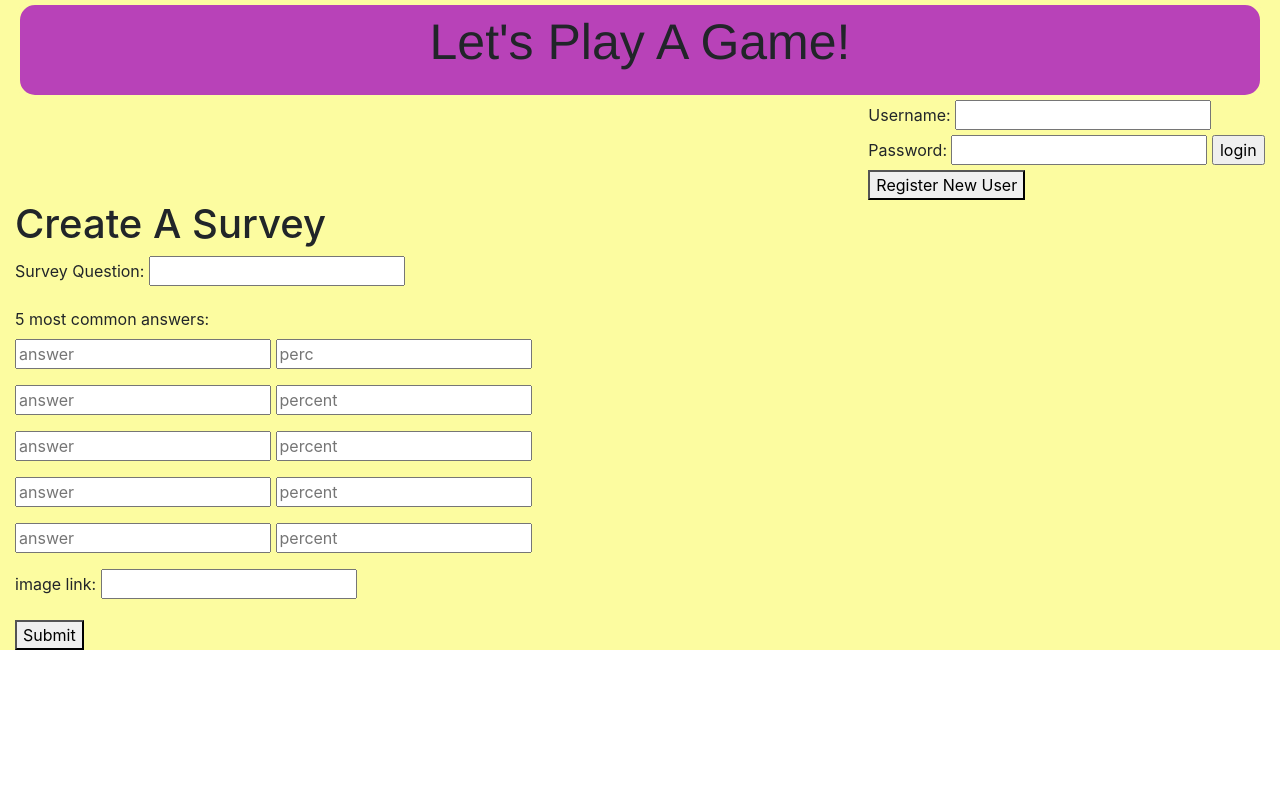
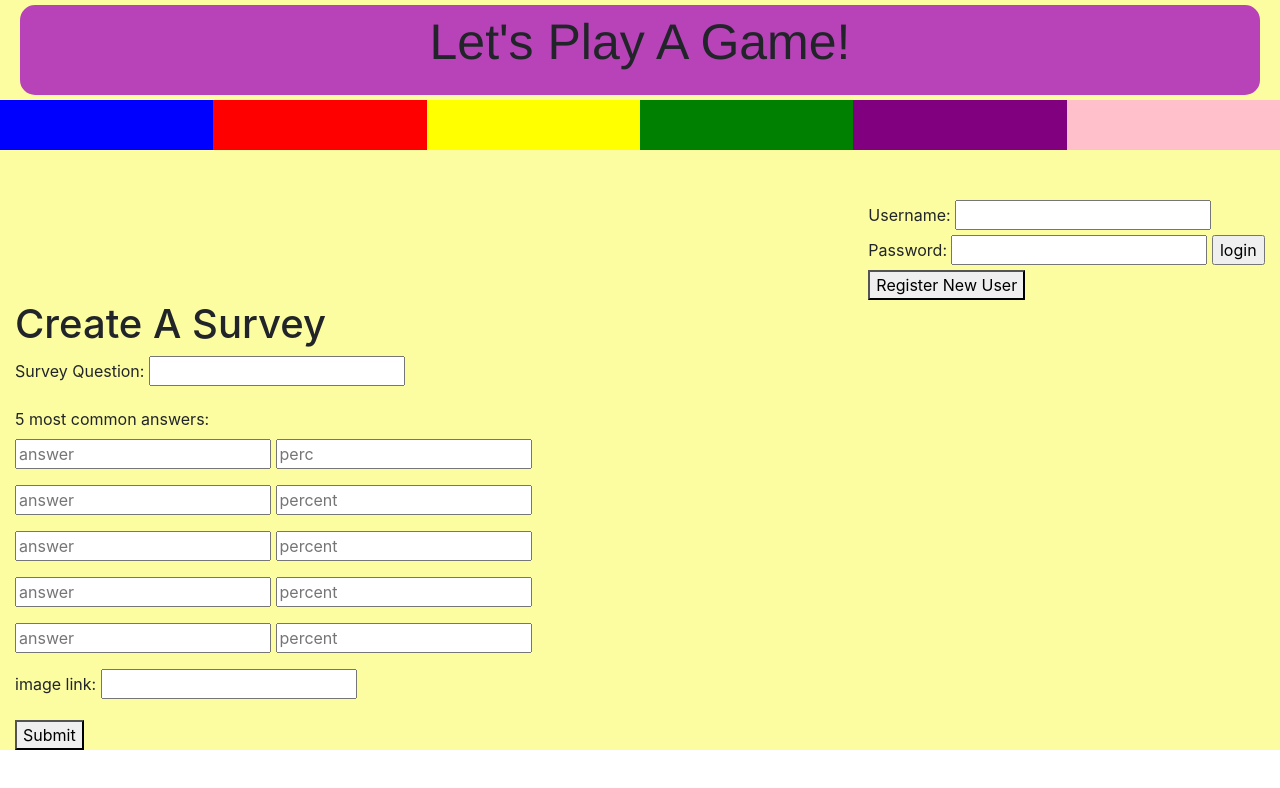
Before and after one commit to kasandra0/familyfeud, a website with bundled scripts: page public/index.html in a window 1280 px wide. Built offline with nearby package versions, Linux system fonts and the light colour scheme.

Commit message:
addedcolors

```diff
--- a/public/index.html
+++ b/public/index.html
@@ -13,9 +13,17 @@
 </head>
 
 <body>
-
   <div class="container-fluid page">
     <header class="header">Let's Play A Game!</header>
+    <div class="row boxes">
+      <div class="col-2 blue"></div>
+      <div class="col-2 red"></div>
+      <div class="col-2 yellow"></div>
+      <div class="col-2 green"></div>
+      <div class="col-2 purple"></div>
+      <div class="col-2 pink"></div>
+    </div>
+
     <div class="row" id="auth-frame">
 
     </div>
--- a/public/style.css
+++ b/public/style.css
@@ -6,9 +6,54 @@
   border-radius: 20px;
   text-align: center;
   font-size: 50px;
-  font-family: 'Franklin Gothic Medium', 'Arial Narrow', Arial, sans-serif
+  font-family: 'Franklin Gothic Medium', 'Arial Narrow', Arial, sans-serif;
+
 }
 
 .page {
   background-color: rgb(252, 252, 160);
 }
+.blue {
+  background-color: blue;
+  animation: pulse 10s infinite;
+  height:50px
+}
+.red {
+  background-color:red;
+  animation: pulse 10s infinite;
+  height:50px
+}
+.yellow {
+  background-color:yellow;
+  animation: pulse 10s infinite;
+  height:50px
+}
+.green {
+  background-color:green;
+  animation: pulse 10s infinite;
+  height:50px
+}
+.purple {
+  background-color:purple;
+  animation: pulse 10s infinite;
+  height:50px
+}
+.pink {
+  background-color:pink;
+  animation: pulse 10s infinite;
+  height:50px
+}
+.boxes {
+  height: 100px;
+}
+@keyframes pulse {
+  0% {
+    color:blue;
+  }
+    60% {
+      color:yellow;
+    }
+    100% {
+      color: green
+    }
+  }
```
